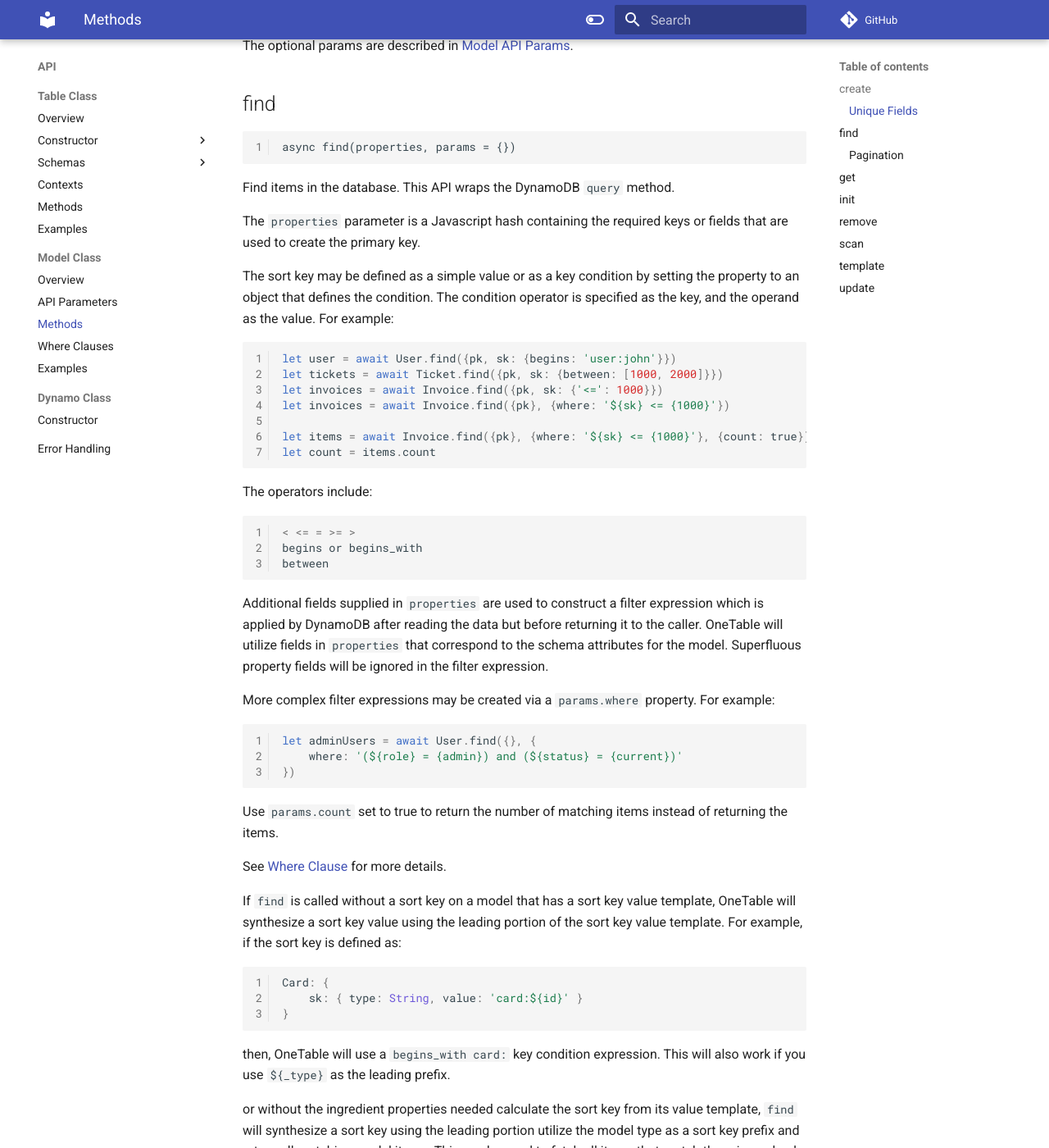
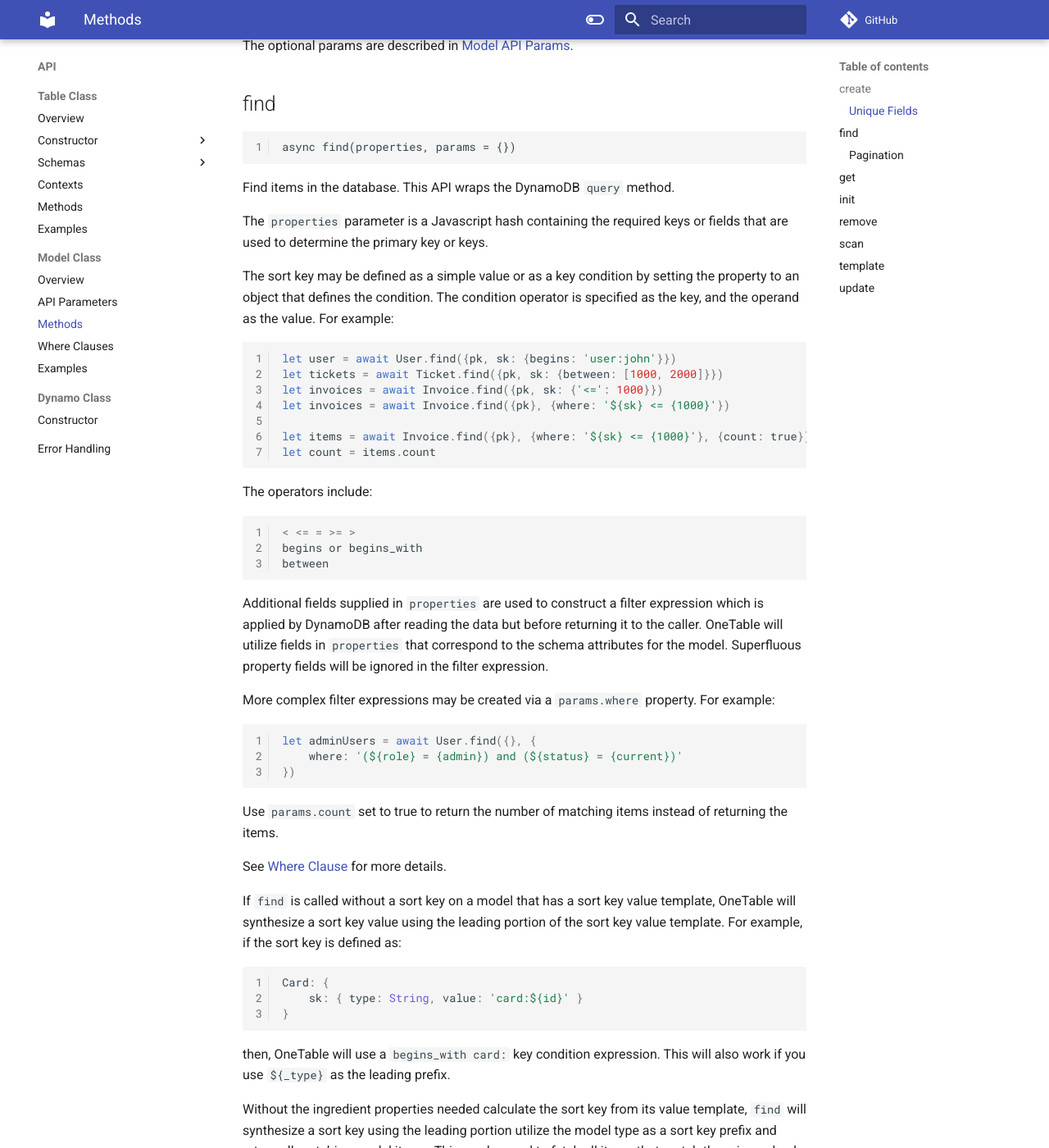
Before and after one commit to sensedeep/onedoc, an MkDocs documentation site: the page built from docs/api/model/methods.md, in a window 1280 px wide and 1400 px high, scrolled down 1411 px. Shown: the whole window at 82% size. Built offline with MkDocs 1.6.1 and Material for MkDocs 9.7.7, drawn with Linux system fonts in a browser that asks for light colours; comment, search, counter and statistics services are not loaded; some of the changed text lies outside the part shown.

```diff
--- a/docs/api/model/methods.md
+++ b/docs/api/model/methods.md
@@ -38,7 +38,7 @@ The optional params are described in [Model API Params](#model-api-params).
 
 Find items in the database. This API wraps the DynamoDB `query` method.
 
-The `properties` parameter is a Javascript hash containing the required keys or fields that are used to create the primary key.
+The `properties` parameter is a Javascript hash containing the required keys or fields that are used to determine the primary key or keys.
 
 The sort key may be defined as a simple value or as a key condition by setting the property to an object that defines the condition. The condition operator is specified as the key, and the operand as the value. For example:
 
--- a/overrides/main.html
+++ b/overrides/main.html
@@ -5,7 +5,7 @@
 
 {% block announce %}
   <a href="https://www.npmjs.com/package/dynamodb-onetable">
-      <span><b>New release 2.3.4</b> on NPM,</span>
+      <span><b>New release 2.3.5</b> on NPM,</span>
   </a> &nbsp;
   <a href="https://twitter.com/sensedeepcloud">
     updates at <strong>@sensedeepcloud</strong> on
```
Also changed, not shown: other parts of docs/api/model/methods.md (+1 -1 lines), docs/api/table/methods.md (+1 -1 lines), docs/start/quick-tour.md (+1 -1 lines).
